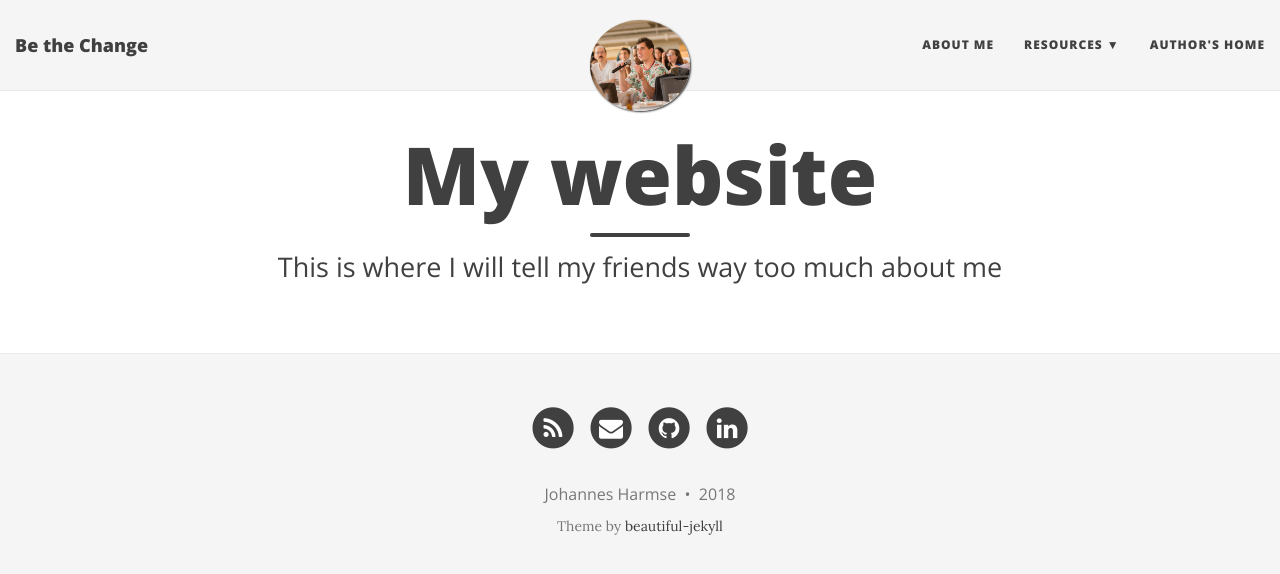
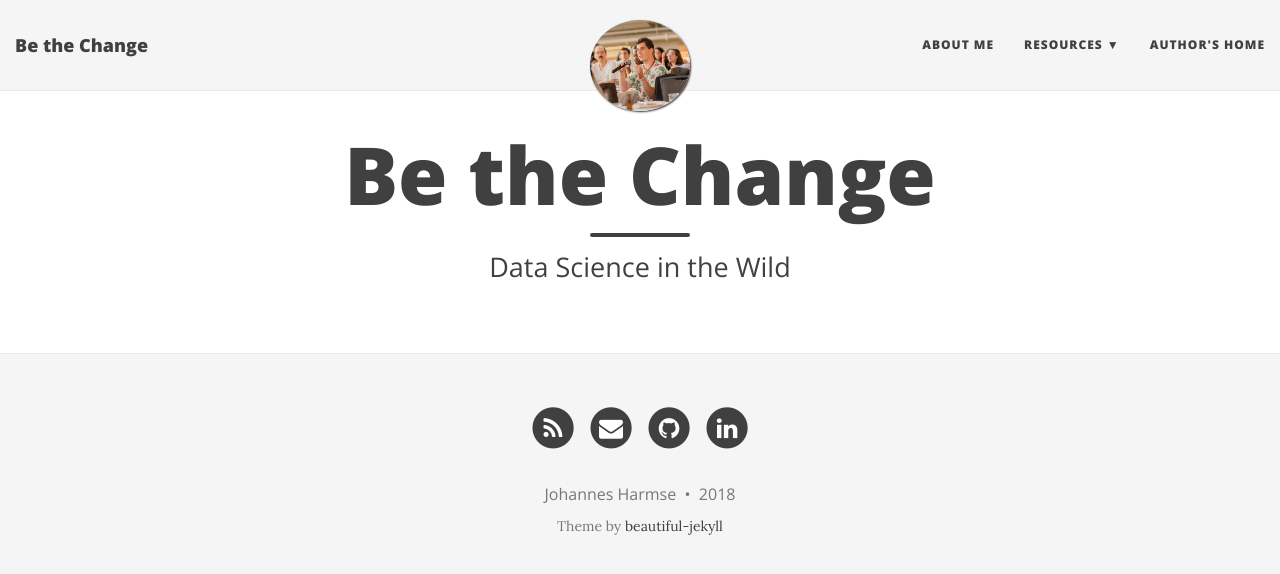
Before and after one commit to johannesharmse/netlify, a Jekyll site: the page built from index.html, in a window 1280 px wide. Shown: the top 574 px of the page. Built offline with Jekyll 4.4.1, drawn with Linux system fonts in a browser that asks for light colours; nearby versions of some CDN libraries; the list of posts is cut into pages by our own code.

Commit message:
Change labels

```diff
--- a/Gemfile
+++ b/Gemfile
@@ -3,5 +3,5 @@
 gem "github-pages", '163', group: :jekyll_plugins
 
 # enable tzinfo-data for local build
-# gem 'tzinfo-data', platforms: [:mingw, :mswin, :x64_mingw]
+gem 'tzinfo-data', platforms: [:mingw, :mswin, :x64_mingw]
 gem 'jekyll-paginate'
--- a/index.html
+++ b/index.html
@@ -1,7 +1,7 @@
 ---
 layout: page
-title: My website
-subtitle: This is where I will tell my friends way too much about me
+title: Be the Change
+subtitle: Data Science in the Wild
 use-site-title: true
 ---
 
```
Also changed, not shown: Gemfile.lock.
